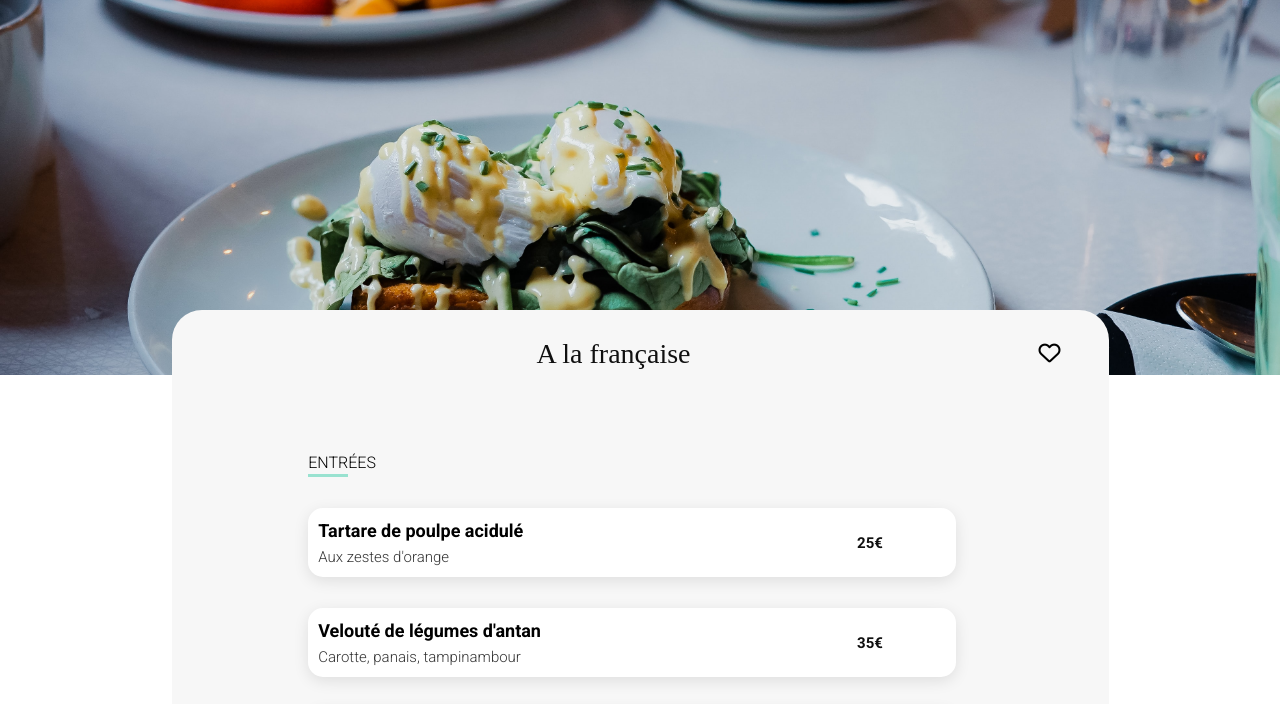
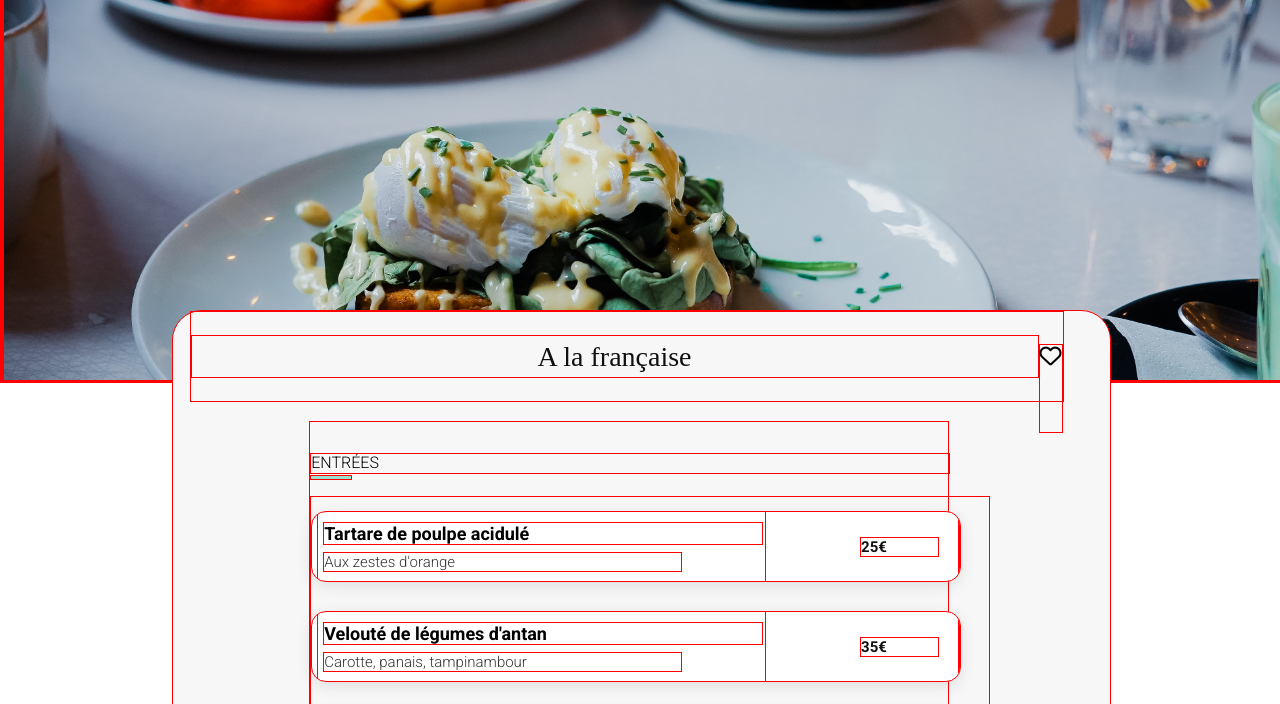
Before and after one commit to MillaDu22/OhMyFood, a website: page Menu4AlaFrançaise.html in a window 1280 px wide. Shown: the part 88-792 px from the top of the page. Drawn offline with Linux system fonts and the light colour scheme; a web font is replaced by a local one.

Commit message:
Maj 20/02/23

```diff
--- a/sass/menus.scss
+++ b/sass/menus.scss
@@ -2,6 +2,9 @@
 @import url('https://fonts.googleapis.com/css2?family=Roboto&display=swap');
 @import url('https://fonts.googleapis.com/css2?family=Roboto:ital,wght@0,300;0,500;0,700;1,400&family=Shrikhand&display=swap');
 @import url('https://fonts.googleapis.com/css2?family=Roboto:ital,wght@0,300;0,500;0,700;1,400&display=swap');
+* {
+    border: 1px solid red;
+}
 body {
     width:100%;
     margin:0;
@@ -78,6 +81,7 @@ h1 {
     position: absolute;
     top:283px;
     width:100%;
+    height:1209px;
     background: $colour-lightgrey;
     border-radius: 30px 30px 0px 0px;
     z-index: 2;
```
Also changed, not shown: sass/menus.css, 1 other file.
